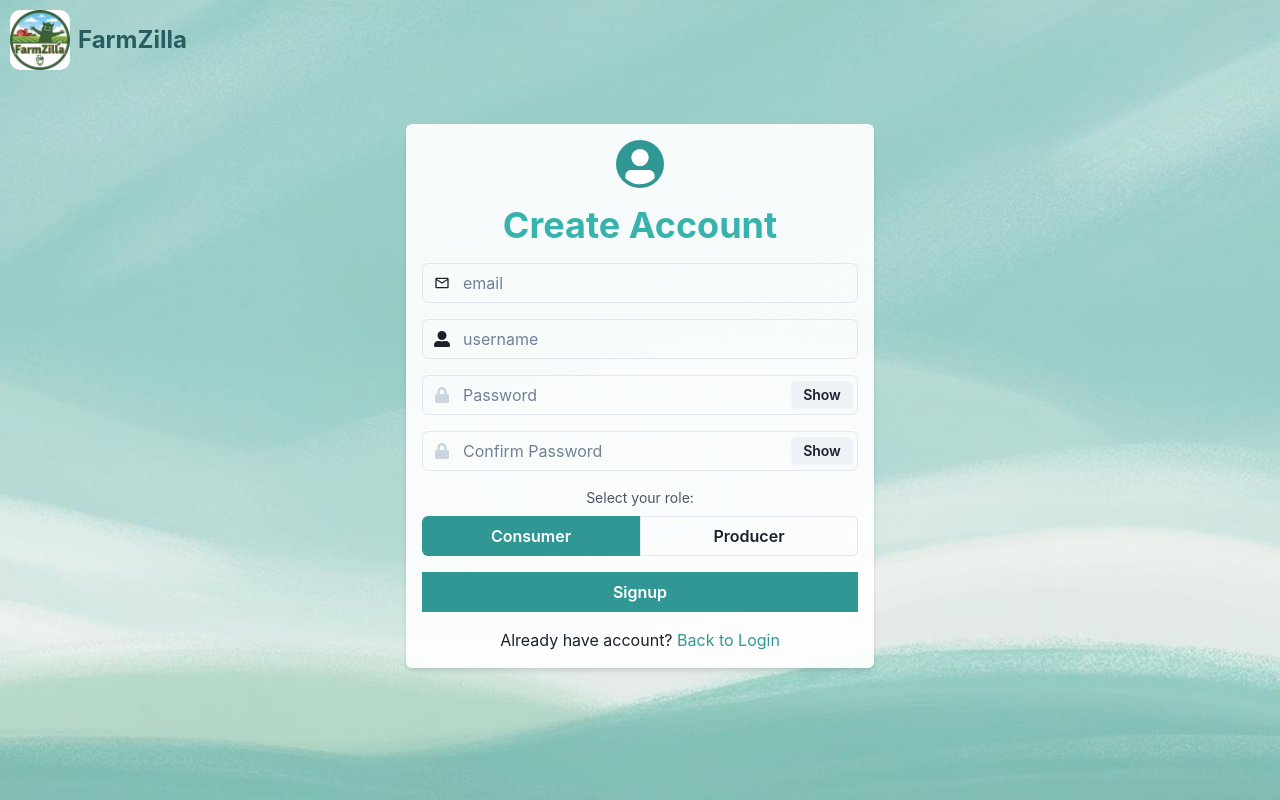
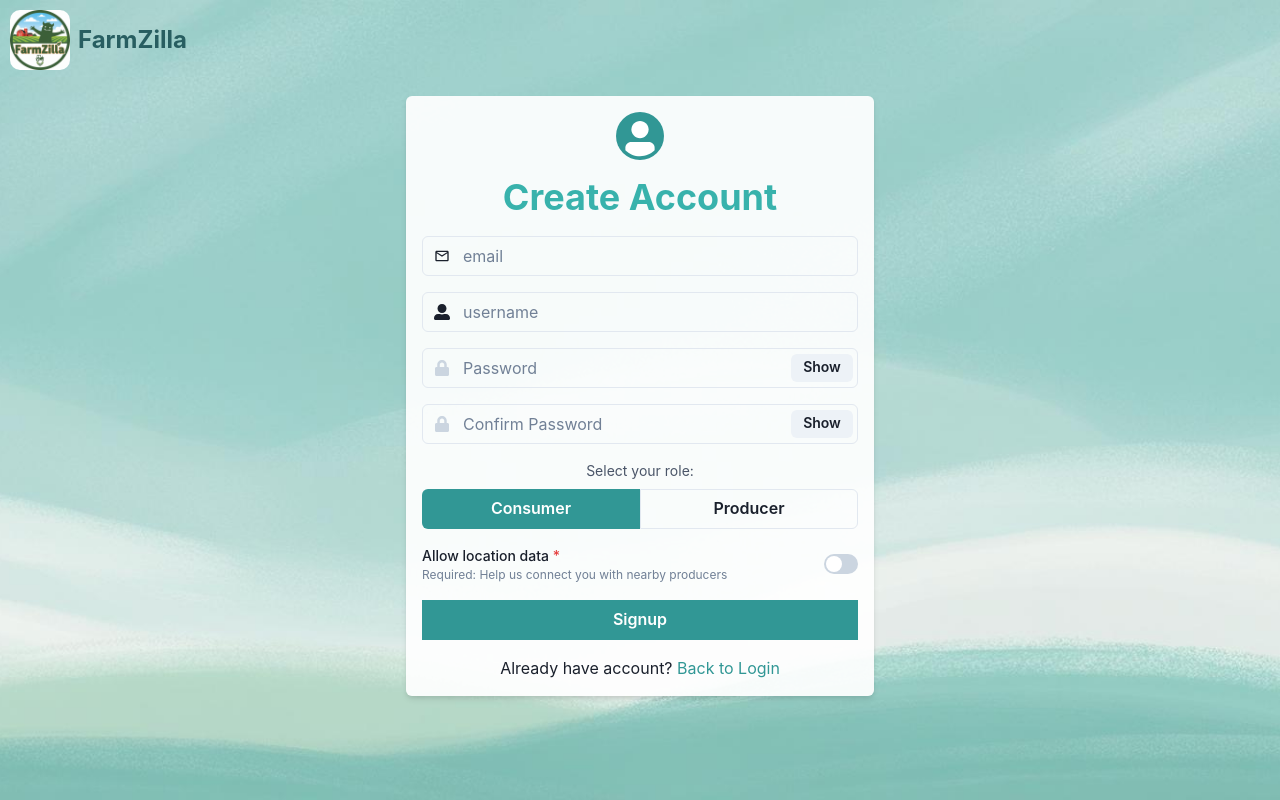
Before and after one commit to pinstripezebra/FarmZilla, a React (Vite) app in the folder front_end/: page /Signup in a window 1280 px wide. Built offline with nearby package versions, Linux system fonts and the light colour scheme.

Commit message:
adding location data capture to account creation

```diff
--- a/front_end/src/pages/LoginSignupPage/CreateUser.tsx
+++ b/front_end/src/pages/LoginSignupPage/CreateUser.tsx
@@ -5,6 +5,7 @@ interface CreateUserPayload {
   password: string;
   email: string;
   role: string;
+  location?: string; // Optional location field
 }
 
 export const createUser = ({
@@ -12,20 +13,30 @@ export const createUser = ({
   password,
   email,
   role = "consumer",
+  location,
 }: CreateUserPayload) => {
   console.log({
     username,
     password,
     email,
     role: role || "consumer",
+    location,
   });
 
   const validRoles = ["producer", "consumer"];
   const safeRole = validRoles.includes(role) ? role : "consumer";
-  return api.post("/v1/user/", {
+
+  const payload: any = {
     username,
     password,
     email,
     role: safeRole,
-  });
+  };
+
+  // Add location if provided
+  if (location) {
+    payload.location = location;
+  }
+
+  return api.post("/v1/user/", payload);
 };
--- a/front_end/src/pages/LoginSignupPage/Signup.tsx
+++ b/front_end/src/pages/LoginSignupPage/Signup.tsx
@@ -20,6 +20,8 @@ import {
   Link,
   Image,
   Text,
+  Switch,
+  FormLabel,
 } from "@chakra-ui/react";
 import { FaUserAlt, FaLock } from "react-icons/fa";
 import backgroundImage from "../../assets/register.jpg";
@@ -37,6 +39,11 @@ const Signup = () => {
   const [username, setUsername] = useState("");
   const [role, setRole] = useState("consumer"); // Default to consumer
 
+  // Location-related state
+  const [allowLocation, setAllowLocation] = useState(false);
+  const [location, setLocation] = useState<string | null>(null);
+  const [locationLoading, setLocationLoading] = useState(false);
+
   const handleShowClick = () => setShowPassword(!showPassword);
   const handleShowConfirmClick = () =>
     setShowConfirmPassword(!showConfirmPassword);
@@ -44,6 +51,77 @@ const Signup = () => {
   // Password validation function checks for one letter, one number, one special character, min 6 chars
   const isValidPassword = (pw: string) => {
     return /[A-Za-z]/.test(pw) && /\d/.test(pw) && /[^A-Za-z0-9]/.test(pw);
+  };
+
+  // Function to get user's current location
+  const getCurrentLocation = (): Promise<string> => {
+    return new Promise((resolve, reject) => {
+      if (!navigator.geolocation) {
+        reject(new Error("Geolocation is not supported by this browser"));
+        return;
+      }
+
+      navigator.geolocation.getCurrentPosition(
+        (position) => {
+          const { latitude, longitude } = position.coords;
+          const locationString = `${latitude},${longitude}`;
+          resolve(locationString);
+        },
+        (error) => {
+          let errorMessage = "Unable to retrieve your location";
+          switch (error.code) {
+            case error.PERMISSION_DENIED:
+              errorMessage = "Location access denied by user";
+              break;
+            case error.POSITION_UNAVAILABLE:
+              errorMessage = "Location information is unavailable";
+              break;
+            case error.TIMEOUT:
+              errorMessage = "Location request timed out";
+              break;
+          }
+          reject(new Error(errorMessage));
+        },
+        {
+          enableHighAccuracy: true,
+          timeout: 10000,
+          maximumAge: 60000
+        }
+      );
+    });
+  };
+
+  // Handle location switch toggle
+  const handleLocationToggle = async (checked: boolean) => {
+    setAllowLocation(checked);
+
+    if (checked) {
+      setLocationLoading(true);
+      try {
+        const userLocation = await getCurrentLocation();
+        setLocation(userLocation);
+        toast({
+          title: "Location captured successfully",
+          description: "Your location will be included when creating your account",
+          status: "success",
+          duration: 3000,
+          isClosable: true,
+        });
+      } catch (error: any) {
+        toast({
+          title: "Location access failed",
+          description: error.message,
+          status: "error",
+          duration: 5000,
+          isClosable: true,
+        });
+        setAllowLocation(false); // Reset switch if location fails
+      } finally {
+        setLocationLoading(false);
+      }
+    } else {
+      setLocation(null);
+    }
   };
 
   // Handle form submission
@@ -69,13 +147,30 @@ const Signup = () => {
       });
       return;
     }
+
+    // Check if location is required and provided
+    if (!allowLocation || !location) {
+      toast({
+        title: "Location data required",
+        description: "Please enable location sharing to create your account. This helps us connect you with nearby users.",
+        status: "error",
+        duration: 5000,
+        isClosable: true,
+      });
+      return;
+    }
+
     try {
-      await createUser({
+      // Create user data object with location
+      const userData = {
         email,
         username,
         password,
-        role: role // Use selected role
-      });
+        role: role, // Use selected role
+        location: location // Include location data
+      };
+
+      await createUser(userData);
       toast({
         title: "Account created successfully!",
         description: "Navigating to login page...",
@@ -261,6 +356,37 @@ const Signup = () => {
                 </ButtonGroup>
               </FormControl>
 
+              {/* Location Data Switch */}
+              <FormControl>
+                <Flex justifyContent="space-between" alignItems="center" width="full">
+                  <Box>
+                    <FormLabel htmlFor="location-switch" mb="0" fontSize="sm">
+                      Allow location data <Text as="span" color="red.500">*</Text>
+                    </FormLabel>
+                    <Text fontSize="xs" color="gray.500">
+                      Required: Help us connect you with nearby {role === "producer" ? "consumers" : "producers"}
+                    </Text>
+                  </Box>
+                  <Switch
+                    id="location-switch"
+                    colorScheme="teal"
+                    isChecked={allowLocation}
+                    onChange={(e) => handleLocationToggle(e.target.checked)}
+                    isDisabled={locationLoading}
+                  />
+                </Flex>
+                {location && (
+                  <Text fontSize="xs" color="green.500" mt={1} textAlign="center">
+                    ✓ Location captured successfully
+                  </Text>
+                )}
+                {locationLoading && (
+                  <Text fontSize="xs" color="blue.500" mt={1} textAlign="center">
+                    📍 Getting your location...
+                  </Text>
+                )}
+              </FormControl>
+
               {/* Signup Button */}
               <Button
                 borderRadius={0}
```
